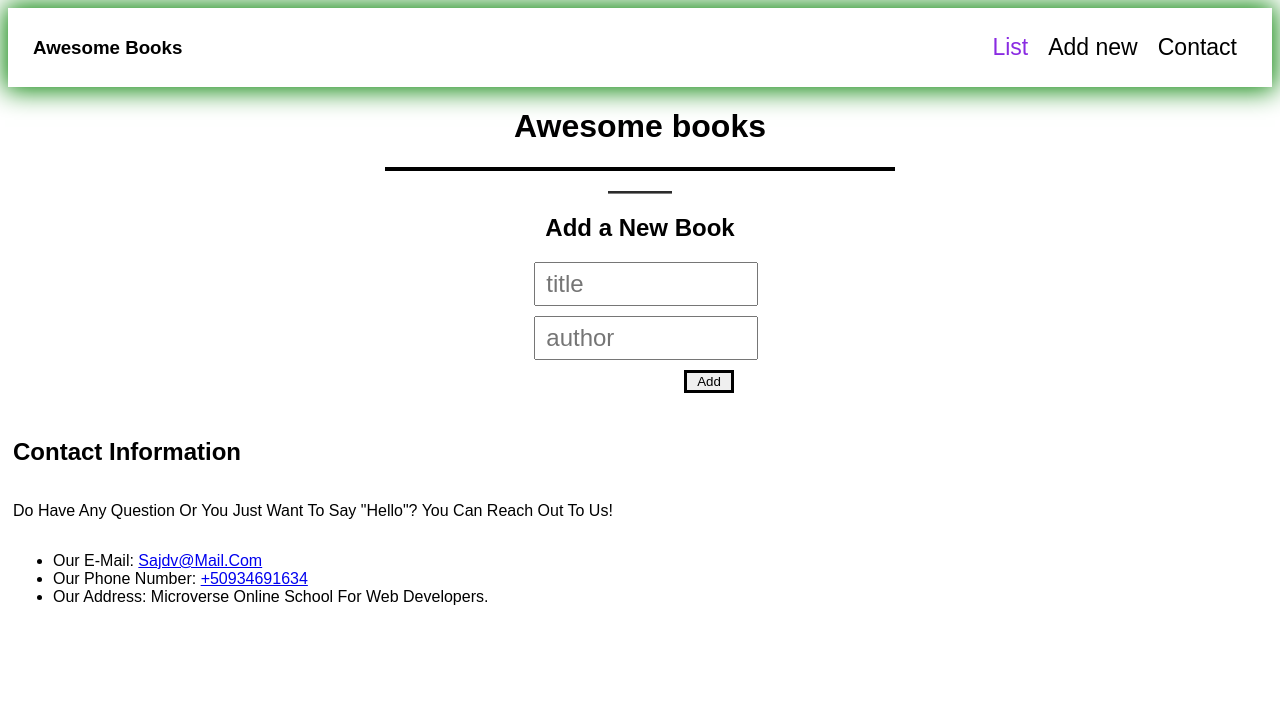
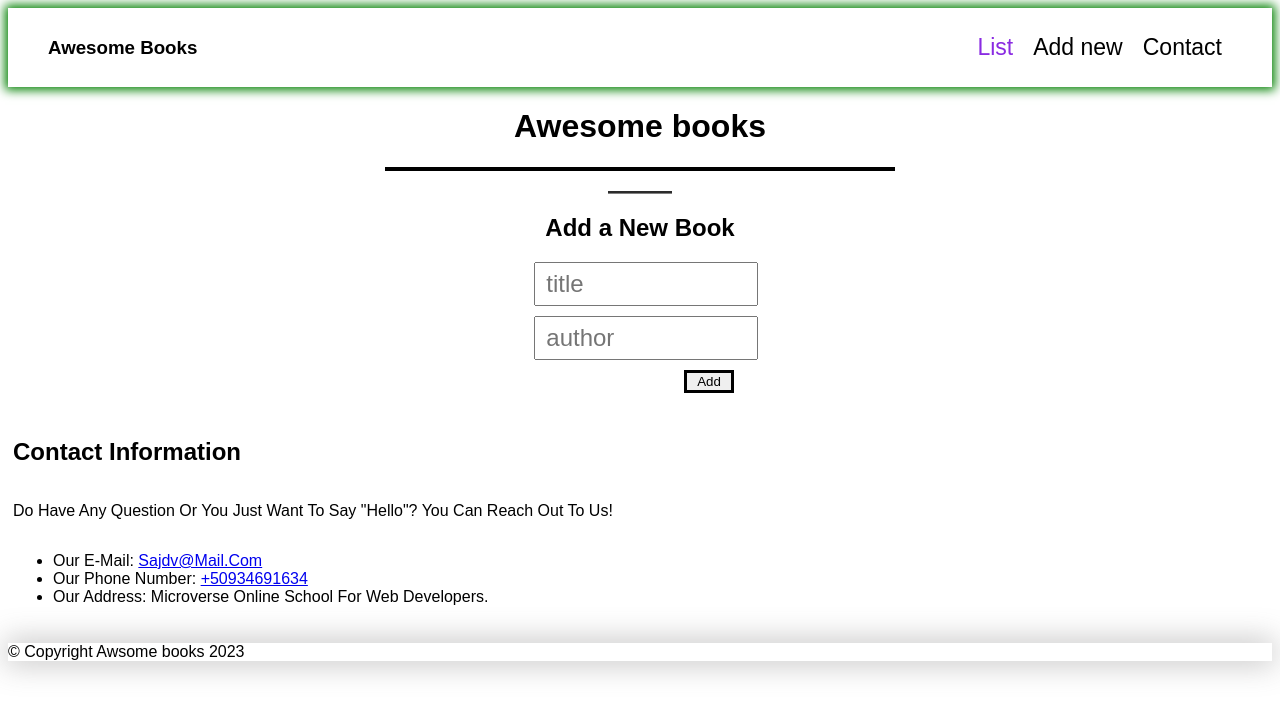
Before and after one commit to Gardimy/Awesome_books, a website: page index.html in a window 1280 px wide. Drawn offline with Linux system fonts and the light colour scheme.

Commit message:
Add a footer for the page

```diff
--- a/index.html
+++ b/index.html
@@ -37,6 +37,9 @@
           <li>Our address: Microverse online school for Web Developers.</li>
         </ul>
       </section>
+      <footer>
+      <p> &copy; Copyright Awsome books 2023</p>
+    </footer>
     <script src="book.js"></script>
   </body>
 </html>
--- a/style.css
+++ b/style.css
@@ -5,10 +5,10 @@ body {
 nav {
   display: flex;
   justify-content: space-between;
-  -webkit-box-shadow: 0 0 30px 3px red;
-  box-shadow: 0 0 25px 3px green;
+  -webkit-box-shadow: 0 0 10px 3px red;
+  box-shadow: 0 0 10px 3px green;
   align-items: center;
-  padding: 0 25px 0;
+  padding: 0 40px 0;
 }
 
 nav .option {
@@ -108,3 +108,9 @@ button {
   margin-left: 47.5%;
   margin-top: 20px;
 }
+
+footer {
+  width: 100%;
+  -webkit-box-shadow: 0 0 30px 3px #6a69696d;
+  box-shadow: 0 0 30px 3px #65616163;
+}
```
